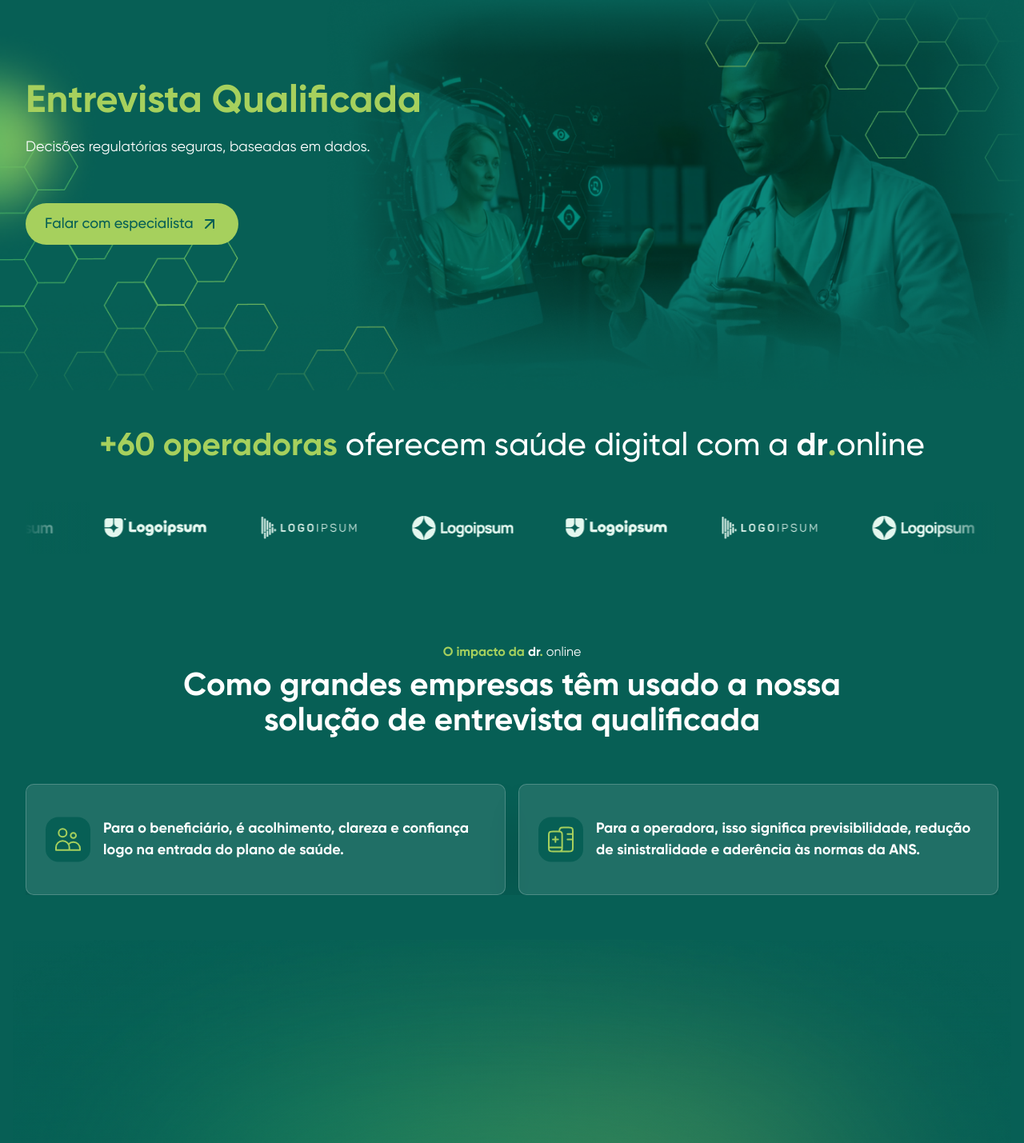
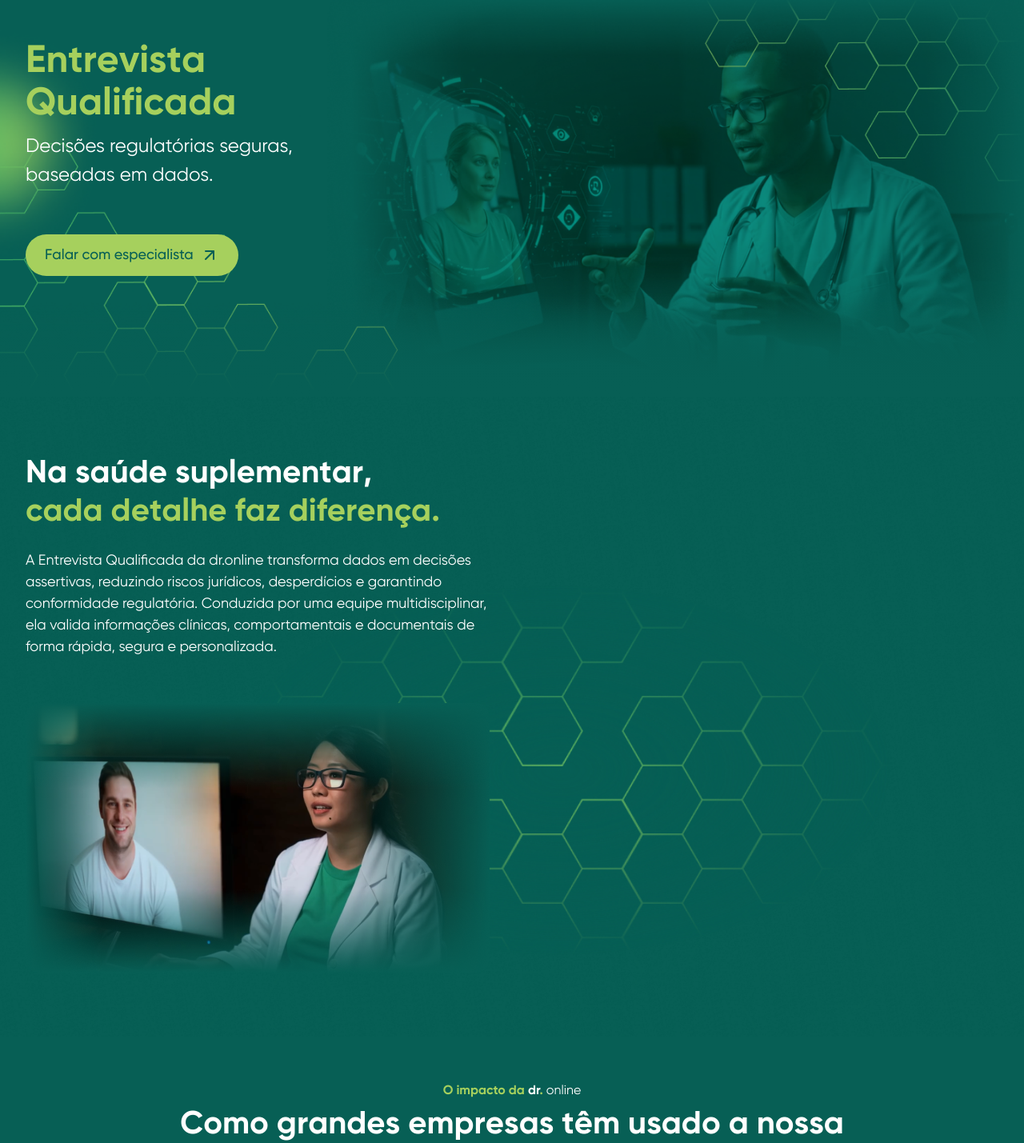
Before and after one commit to gabrielg4/dra-online, a Next.js app: page /solucao/entrevista-qualificada in a window 1280 px wide. Shown: the part 92-1521 px from the top of the page at 80% size. Built offline with nearby package versions, Linux system fonts and the light colour scheme.

Commit message:
feat: finish first solution page

```diff
--- a/src/app/solucao/entrevista-qualificada/page.tsx
+++ b/src/app/solucao/entrevista-qualificada/page.tsx
@@ -3,20 +3,54 @@ import { GetInTouch } from "@/components/home-sections/get-in-touch";
 import { ImpactsCarousel } from "@/components/impacts-carousel";
 import { TestimonialsSection } from "@/components/shared-sections/testimonials";
 import { SmartphoneSectionCards } from "@/components/smartphone-section-cards";
+import { Diferentials } from "@/components/solucoes-section/diferentials";
 import { Hero } from "@/components/solucoes-section/hero";
+import { Impacts } from "@/components/solucoes-section/impacts";
 import React from "react";
 
 export default function EntrevistaQualificadaPage() {
   return (
     <>
-      <Hero />
-      <div className="pt-10">
-        <CompaniesLogos />
-      </div>
-
-      <section className="py-10 lg:py-14">
-        <div className="container">
-          <p className="mb-2 text-center text-[16px] leading-normal text-white">
+      <Hero
+        title={
+          <>
+            Entrevista <br /> Qualificada{" "}
+          </>
+        }
+        description={
+          <>
+            Decisões regulatórias seguras,
+            <br /> baseadas em dados.{" "}
+          </>
+        }
+      />
+      <Diferentials
+        title={
+          <>
+            Na saúde suplementar,
+            <br className="hidden lg:inline-block" />
+            <span className="text-brand-light-green">
+              cada detalhe faz diferença.
+            </span>
+          </>
+        }
+        description={
+          <>
+            A Entrevista Qualificada da dr.online transforma dados em decisões
+            assertivas, reduzindo riscos jurídicos, desperdícios e garantindo
+            conformidade regulatória. Conduzida por uma equipe multidisciplinar,
+            ela valida informações clínicas, comportamentais e documentais de
+            forma rápida, segura e personalizada.
+          </>
+        }
+        image={{
+          src: "/images/img-secao-solucao-1.webp",
+          alt: "",
+        }}
+      />
+      <Impacts
+        subtitle={
+          <>
             <span className="text-brand-light-green font-bold">
               O impacto da
             </span>{" "}
@@ -25,20 +59,21 @@ export default function EntrevistaQualificadaPage() {
               <span className="text-brand-light-green">.</span>
             </span>{" "}
             online
-          </p>
-          <h2 className="md-6 md:10 text-center text-[32px] leading-[110%] font-bold text-white md:text-[40px] lg:mb-14">
+          </>
+        }
+        title={
+          <>
             Como grandes empresas têm usado a nossa
-            <br />
+            <br className="hidden lg:inline-block" />
             solução de entrevista qualificada
-          </h2>
-          <ImpactsCarousel customClassNames="sm:basis-1/2 md:basis-1/2" />
-        </div>
-      </section>
+          </>
+        }
+      />
       <SmartphoneSectionCards />
       <TestimonialsSection>
-        <h2 className="mb-10 text-center text-[32px] leading-[110%] font-bold text-white md:text-start lg:text-[40px]">
+        <h2 className="section-title mb-10 text-center text-[32px] leading-[110%] font-bold text-white lg:text-start lg:text-[40px]">
           O que diz quem
-          <br className="hidden md:inline-block" /> já usa dr
+          <br className="hidden lg:inline-block" /> já usa dr
           <span className="text-brand-light-green">.</span>
           <span className="font-normal">online</span>
         </h2>
--- a/src/components/cards/card-solucao-diferencial.tsx
+++ b/src/components/cards/card-solucao-diferencial.tsx
@@ -14,7 +14,7 @@ export const CardSolucaoDiferencial = ({
   children,
 }: CardSolucaoDiferencialProps) => {
   return (
-    <div className="flex items-center gap-6 rounded-lg border border-white/20 bg-white/10 p-4 shadow-2xl/20">
+    <div className="card-diferential flex items-center gap-6 rounded-lg border border-white/20 bg-white/10 p-4 shadow-2xl/20">
       <Image
         src={src}
         alt={alt}
@@ -22,7 +22,9 @@ export const CardSolucaoDiferencial = ({
         height={56}
         className="object-contain"
       />
-      <p className="text-lg leading-normal text-white">{children}</p>
+      <p className="text-[16px] leading-normal text-white lg:text-lg">
+        {children}
+      </p>
     </div>
   );
 };
--- a/src/components/cards/card-solucao-impacto.tsx
+++ b/src/components/cards/card-solucao-impacto.tsx
@@ -14,7 +14,7 @@ export const CardSolucaoImpacto = ({
   content,
 }: CardSolucaoImpactoProps) => {
   return (
-    <div className="flex items-center gap-4 rounded-lg border border-white/20 bg-white/10 px-6 py-10 shadow-2xl/20">
+    <div className="flex items-center gap-4 rounded-lg border border-white/20 bg-white/10 px-2 py-3 shadow-2xl/20 lg:px-6 lg:py-10">
       <Image
         src={src}
         alt={alt}
@@ -22,7 +22,9 @@ export const CardSolucaoImpacto = ({
         height={56}
         className="object-contain"
       />
-      <p className="text-lg leading-normal font-bold text-white">{content}</p>
+      <p className="text-[14px] leading-normal font-bold text-white lg:text-lg">
+        {content}
+      </p>
     </div>
   );
 };
--- a/src/components/impacts-carousel.tsx
+++ b/src/components/impacts-carousel.tsx
@@ -75,7 +75,7 @@ export const ImpactsCarousel = ({ customClassNames }: ImpactsCarouselProps) => {
           <div
             key={index}
             className={cn(
-              "bg-brand-dark-gray/30 hover:bg-brand-light-green h-3 w-3 cursor-pointer rounded-full",
+              "hover:bg-brand-light-green h-3 w-3 cursor-pointer rounded-full bg-white/30",
               current === index && "bg-brand-light-green",
             )}
             onClick={() => handleGoToSlide({ slide: index })}
--- a/src/components/solucoes-section/diferentials.tsx
+++ b/src/components/solucoes-section/diferentials.tsx
@@ -1,36 +1,97 @@
+"use client";
 import Image from "next/image";
-import React from "react";
+import React, { type ReactElement } from "react";
 import { CardSolucaoDiferencial } from "../cards/card-solucao-diferencial";
+import { useGSAP } from "@gsap/react";
+import { SplitText } from "gsap/all";
+import gsap from "gsap";
+import { useMediaQuery } from "react-responsive";
 
-export const Diferentials = () => {
+interface DiferentialsSolutionProps {
+  title: ReactElement;
+  description: ReactElement;
+  image: {
+    src: string;
+    alt?: string;
+  };
+}
+
+export const Diferentials = ({
+  description,
+  image,
+  title,
+}: DiferentialsSolutionProps) => {
+  const isTablet = useMediaQuery({
+    minWidth: 768,
+    maxWidth: 1023,
+  });
+
+  const isSmartphone = useMediaQuery({
+    maxWidth: 767,
+  });
+
+  const start = `top ${isTablet ? "40%" : isSmartphone ? "30%" : "50%"}`;
+
+  useGSAP(() => {
+    const titleSplit = new SplitText(".diferential-section h2", {
+      type: "chars, words",
+    });
+
+    gsap.from(titleSplit.chars, {
+      yPercent: 100,
+      opacity: 0,
+      duration: 1,
+      ease: "expo.out",
+      stagger: 0.05,
+      scrollTrigger: {
+        trigger: ".diferential-section",
+        start: "top 30%",
+      },
+    });
+    gsap.from(".diferential-section .section-description ", {
+      x: -100,
+      opacity: 0,
+      duration: 2,
+      ease: "expo.out",
+      delay: 0,
+      scrollTrigger: {
+        trigger: ".diferential-section",
+        start: "top 30%",
+      },
+    });
+    gsap.from(".card-diferential", {
+      x: 100,
+      opacity: 0,
+      duration: 1,
+      stagger: 0.3,
+      scrollTrigger: {
+        trigger: ".diferential-section",
+        start,
+        end: "center 30%",
+        scrub: 1,
+      },
+    });
+  }, []);
   return (
-    <section className="bg-[url(/images/img-bg-secao-pattern.webp)] bg-cover bg-center bg-no-repeat py-10 lg:py-20">
-      <div className="container flex items-center gap-14">
+    <section className="diferential-section bg-[url(/images/img-bg-secao-pattern.webp)] bg-cover bg-center bg-no-repeat py-10 lg:py-20">
+      <div className="container flex flex-col items-center gap-8 md:flex-row md:gap-14">
         <div className="w-full md:w-1/2">
-          <h2 className="mb-6 text-[32px] leading-[120%] font-bold text-white md:text-[40px]">
-            Na saúde suplementar,
-            <br />
-            <span className="text-brand-light-green">
-              cada detalhe faz diferença.
-            </span>
+          <h2 className="mb-6 text-[32px] leading-[120%] font-bold text-white lg:text-[40px]">
+            {title}
           </h2>
-          <p className="mb-14 text-lg leading-normal font-normal text-white">
-            A Entrevista Qualificada da dr.online transforma dados em decisões
-            assertivas, reduzindo riscos jurídicos, desperdícios e garantindo
-            conformidade regulatória. Conduzida por uma equipe multidisciplinar,
-            ela valida informações clínicas, comportamentais e documentais de
-            forma rápida, segura e personalizada.
+          <p className="section-description mb-0 text-lg leading-normal font-normal text-white md:mb-10 lg:mb-14">
+            {description}
           </p>
           <Image
-            src="/images/img-secao-solucao-1.webp"
-            alt=""
+            src={image.src}
+            alt={image.alt || ""}
             width={580}
             height={337}
             quality={100}
-            className="h-full w-full object-cover"
+            className="hidden h-full w-full object-cover md:block"
           />
         </div>
-        <div className="flex w-full flex-col gap-8 md:w-1/2">
+        <div className="cards-diferentials flex w-full flex-col gap-8 md:w-1/2">
           <CardSolucaoDiferencial
             image={{
               alt: "ícone escudo com um check no meio",
@@ -80,6 +141,15 @@ export const Diferentials = () => {
             <strong>Melhor experiência para o beneficiário,</strong> que recebe
             acolhimento desde o primeiro contato.
           </CardSolucaoDiferencial>
+
+          <Image
+            src={image.src}
+            alt={image.alt || ""}
+            width={580}
+            height={337}
+            quality={100}
+            className="block h-full w-full object-cover md:hidden"
+          />
         </div>
       </div>
     </section>
--- a/src/components/solucoes-section/hero.tsx
+++ b/src/components/solucoes-section/hero.tsx
@@ -1,21 +1,50 @@
-import React from "react";
+"use client";
+import React, { type ReactElement } from "react";
 import { CtaButton } from "../cta-button";
+import { useGSAP } from "@gsap/react";
+import { SplitText } from "gsap/all";
+import gsap from "gsap";
 
-export const Hero = () => {
+interface HeroSolutionProps {
+  title: ReactElement;
+  description: ReactElement;
+}
+
+export const Hero = ({ description, title }: HeroSolutionProps) => {
+  useGSAP(() => {
+    const titleSplit = new SplitText(".title-hero", {
+      type: "chars, words",
+    });
+    gsap.from(titleSplit.chars, {
+      yPercent: 100,
+      opacity: 0,
+      duration: 1,
+      ease: "expo.out",
+      stagger: 0.05,
+    });
+
+    gsap.from(".solution-hero p", {
+      x: -100,
+      opacity: 0,
+      duration: 2,
+      ease: "expo.out",
+    });
+  }, []);
+
   return (
-    <section className="bg-[url(/images/img-bg-hero-solucao-1.webp)] bg-cover bg-center bg-no-repeat md:h-[580px]">
-      <div className="container flex h-full flex-col justify-center">
-        <div className="w-full max-w-[500px]">
-          <h1 className="text-brand-light-green mb-2 text-[32px] font-bold md:text-[40px] lg:text-[48px]">
-            Entrevista Qualificada
+    <section className="solution-hero relative h-[500px] bg-[url(/images/img-bg-hero-solucao-1.webp)] bg-cover bg-center bg-no-repeat md:h-[580px]">
+      <div className="relative z-20 container flex h-full flex-col justify-center">
+        <div className="flex w-full flex-col items-center md:max-w-[500px] md:items-start">
+          <h1 className="title-hero text-brand-light-green mb-2 text-center text-[32px] leading-[110%] font-bold md:text-start md:text-[40px] lg:text-[48px]">
+            {title}
           </h1>
-          <p className="mb-10 text-lg leading-normal font-normal text-white md:mb-14">
-            Decisões regulatórias seguras, baseadas em dados.
+          <p className="mb-10 text-center text-lg leading-normal font-normal text-white md:mb-14 md:text-start md:text-2xl">
+            {description}
           </p>
-
-          <CtaButton url="#contato" title="Falar com especialista" />
+          <CtaButton url="#get-in-touch" title="Falar com especialista" />
         </div>
       </div>
+      <div className="to-brand-dark-green absolute -bottom-2 left-0 z-10 h-full w-full bg-gradient-to-b from-transparent sm:h-32" />
     </section>
   );
 };
--- /dev/null
+++ b/src/components/solucoes-section/impacts.tsx
@@ -0,0 +1,66 @@
+"use client";
+import React, { type ReactElement } from "react";
+import { ImpactsCarousel } from "../impacts-carousel";
+import { useGSAP } from "@gsap/react";
+import gsap from "gsap";
+import { SplitText } from "gsap/all";
+import { useMediaQuery } from "react-responsive";
+
+interface ImpactsSectionProps {
+  title: ReactElement;
+  subtitle: ReactElement;
+}
+
+export const Impacts = ({ subtitle, title }: ImpactsSectionProps) => {
+  const isTablet = useMediaQuery({
+    minWidth: 768,
+    maxWidth: 1023,
+  });
+  const isSmartphone = useMediaQuery({
+    maxWidth: 767,
+  });
+
+  const start = `top ${isTablet ? "80%" : isSmartphone ? "50%" : "30%"}`;
+
+  useGSAP(() => {
+    const titleSplit = new SplitText(".impacts-section h2", {
+      type: "chars, words",
+    });
+
+    gsap.from(titleSplit.chars, {
+      yPercent: 100,
+      opacity: 0,
+      duration: 1,
+      ease: "expo.out",
+      stagger: 0.03,
+      scrollTrigger: {
+        trigger: ".impacts-section",
+        start,
+      },
+    });
+    gsap.from(".impacts-section .section-subtitle ", {
+      y: -100,
+      opacity: 0,
+      duration: 1,
+      ease: "expo.out",
+      scrollTrigger: {
+        trigger: ".impacts-section",
+        start,
+      },
+    });
+  }, []);
+
+  return (
+    <section className="impacts-section py-10 lg:py-14">
+      <div className="container">
+        <p className="section-subtitle mb-2 text-center text-[16px] leading-normal text-white">
+          {subtitle}
+        </p>
+        <h2 className="md:10 mb-6 text-center text-[28px] leading-[110%] font-bold text-white md:text-[32px] lg:mb-14 lg:text-[40px]">
+          {title}
+        </h2>
+        <ImpactsCarousel customClassNames="sm:basis-1/2 md:basis-1/2" />
+      </div>
+    </section>
+  );
+};
```
Also changed, not shown: src/components/shared-sections/testimonials.tsx (+35 -2 lines), src/components/smartphone-section-cards.tsx (+16 -3 lines).
